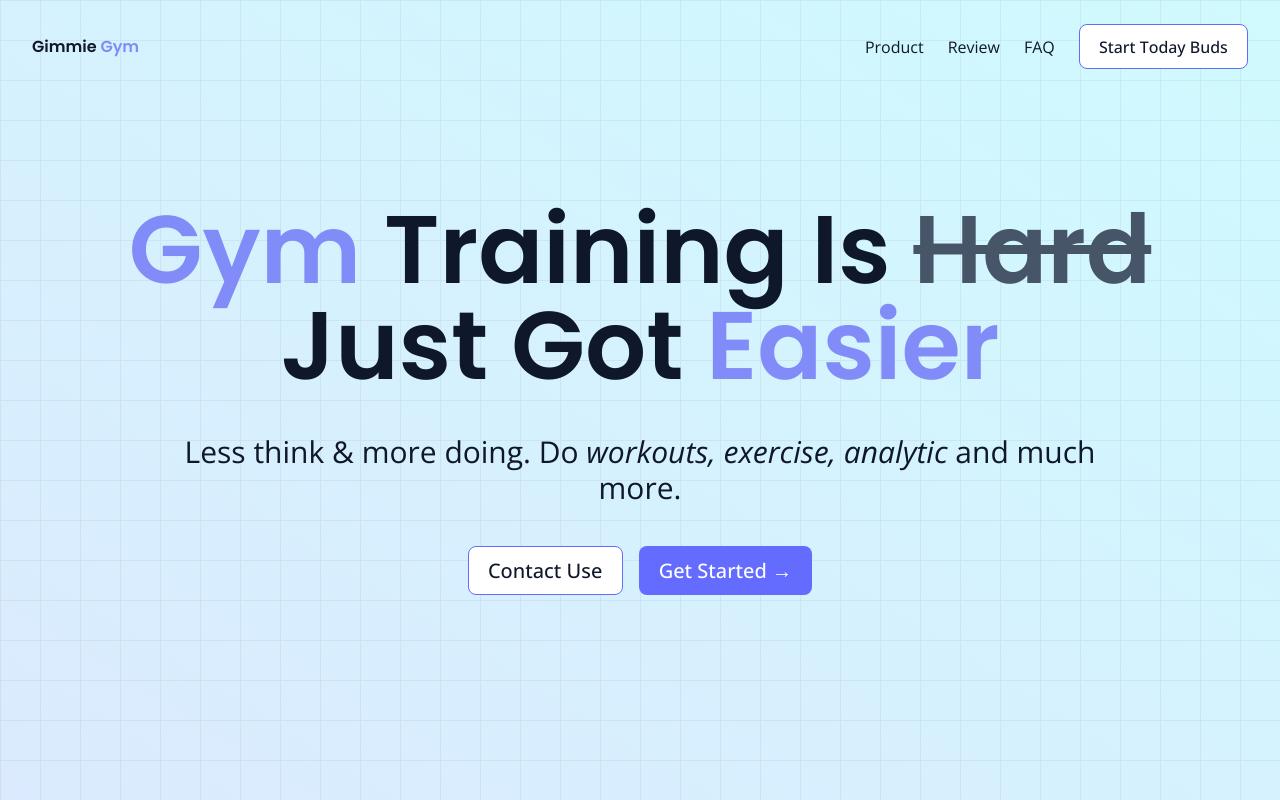
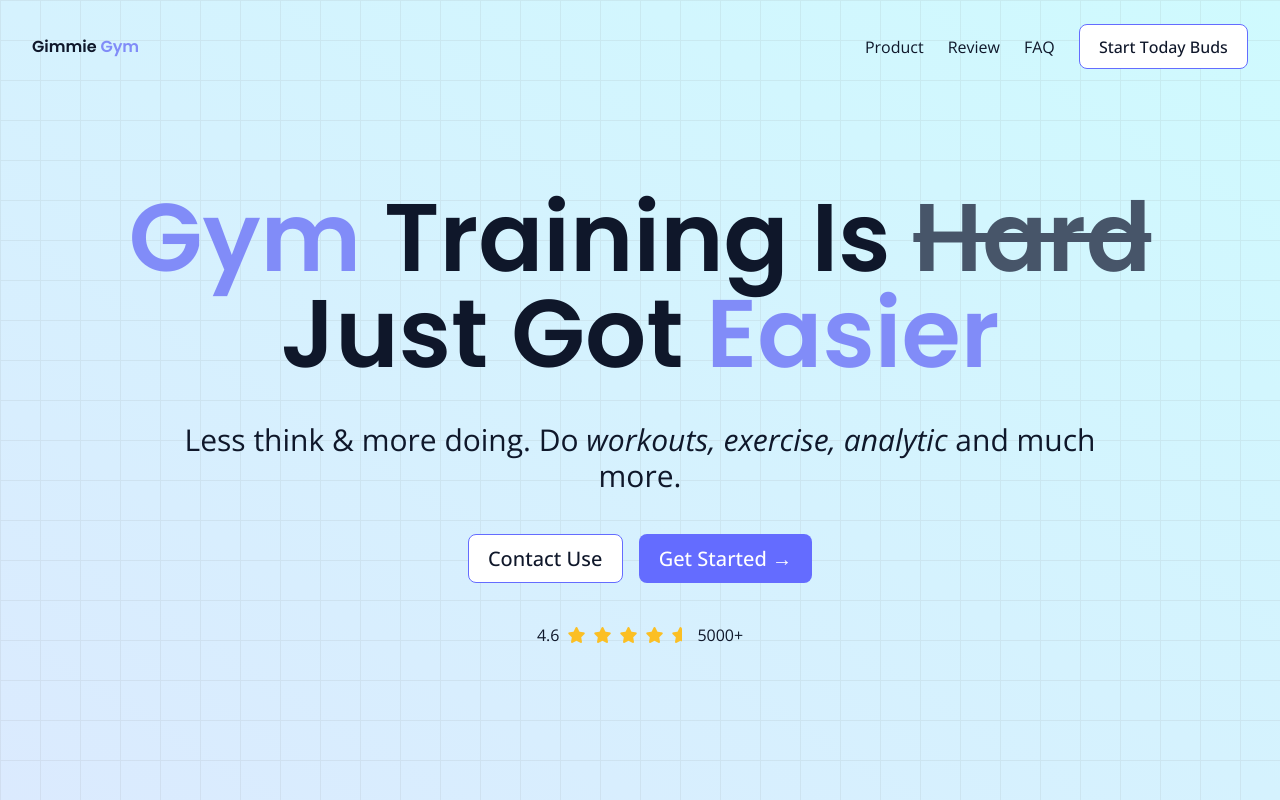
Before and after one commit to Anjasfedo/sveltekit-gym-page, a SvelteKit app: page / in a window 1280 px wide. Built offline with nearby package versions, Linux system fonts and the light colour scheme.

Commit message:
Ratings on Hero

```diff
--- a/src/components/Hero.svelte
+++ b/src/components/Hero.svelte
@@ -25,8 +25,20 @@
       > and much more.
     </p>
     <Cta />
-    <div class="">
-
+    <div class="flex items-center justify-center gap-2 text-base">
+      <p>4.6</p>
+      {#each [0, 1, 2, 3, 4] as i}
+        <div class="grid place-items-center relative">
+          <i class="fa-solid fa-star opacity-0"></i>
+          <div
+            class={"absolute top-0 left-0 grid place-items-center " +
+              (i === 4 ? "w-[60%] overflow-hidden" : "")}
+          >
+            <i class="fa-solid fa-star text-amber-400"></i>
+          </div>
+        </div>
+      {/each}
+      <p>5000+</p>
     </div>
   </div>
 </SectionWrap>
```
